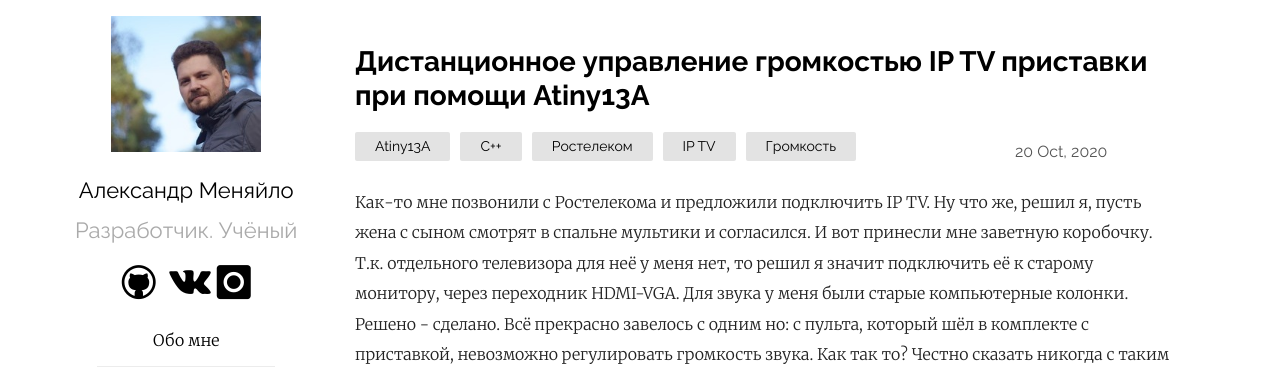
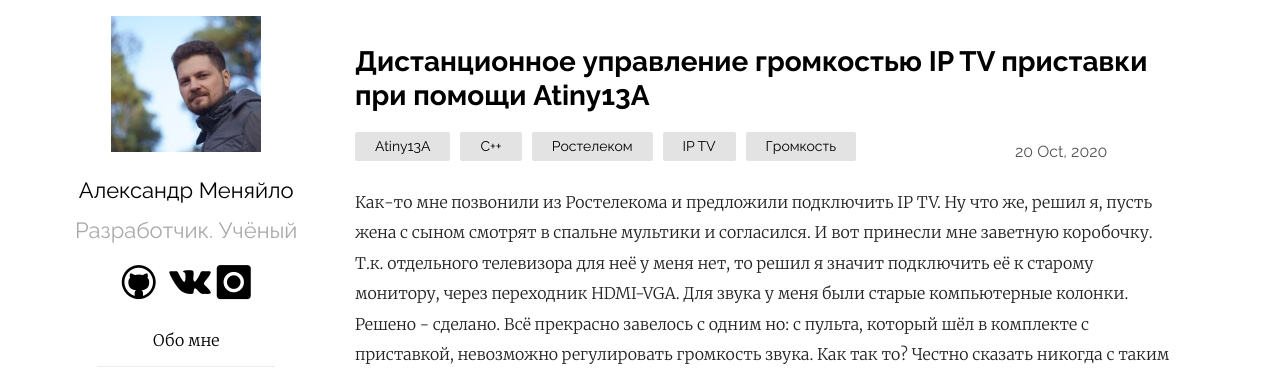
Before and after one commit to Mendeo/mendeo.github.io, a Jekyll site: the page built from _posts/2020-10-20-ip-tv-volume-control.md, in a window 1280 px wide and 900 px high. Shown: the top 374 px of the window. Built offline with Jekyll 4.4.1, drawn with Linux system fonts in a browser that asks for light colours; comment, search, counter and statistics services are not loaded; some of the changed text lies outside the part shown.

Commit message:
Исправление опечатки в статье.

```diff
--- a/_posts/2020-10-20-ip-tv-volume-control.md
+++ b/_posts/2020-10-20-ip-tv-volume-control.md
@@ -2,7 +2,7 @@
 layout: post
 title: Дистанционное управление громкостью IP TV приставки при помощи Atiny13A
 date: 2020-10-20 22:44:00 +03
-modified: 2020-10-22 14:14:00 +03
+modified: 2020-10-22 14:31:00 +03
 categories: Atiny13A
 tags: [Atiny13A, C++, Ростелеком, IP TV, Громкость]
 excerpt_separator: <a name="cut"></a>
@@ -11,7 +11,7 @@ has_scalable_images: true
 ---
 
 
-Как-то мне позвонили с Ростелекома и предложили подключить IP TV. Ну что же, решил я, пусть жена с  сыном смотрят в спальне мультики и согласился. И вот принесли мне заветную коробочку. Т.к. отдельного телевизора для неё у меня нет, то решил я значит подключить её к старому монитору, через переходник HDMI-VGA. Для звука у меня были старые компьютерные колонки. Решено - сделано. Всё прекрасно завелось с одним но: с пульта, который шёл в комплекте с приставкой, невозможно регулировать громкость звука. Как так то? Честно сказать никогда с таким не сталкивался. Особо я в причинах не разбирался, но вроде как пульт от Ростелекома прописывается в телевизоре, так что с пульта меняется громкость на самом телевизоре, а не на выходе из приставки. Удобно? Конечно, если подключить приставку к современному телевизору. А вот вставать с кровати и крутить крутилку на колонках каждый раз, когда нужно поменять громкость - неудобно. Решением этого вопроса и займёмся. Соберём отдельное устройство, которое будет регулировать громкость на наших колонках по сигналу с пульта.
+Как-то мне позвонили из Ростелекома и предложили подключить IP TV. Ну что же, решил я, пусть жена с  сыном смотрят в спальне мультики и согласился. И вот принесли мне заветную коробочку. Т.к. отдельного телевизора для неё у меня нет, то решил я значит подключить её к старому монитору, через переходник HDMI-VGA. Для звука у меня были старые компьютерные колонки. Решено - сделано. Всё прекрасно завелось с одним но: с пульта, который шёл в комплекте с приставкой, невозможно регулировать громкость звука. Как так то? Честно сказать никогда с таким не сталкивался. Особо я в причинах не разбирался, но вроде как пульт от Ростелекома прописывается в телевизоре, так что с пульта меняется громкость на самом телевизоре, а не на выходе из приставки. Удобно? Конечно, если подключить приставку к современному телевизору. А вот вставать с кровати и крутить крутилку на колонках каждый раз, когда нужно поменять громкость - неудобно. Решением этого вопроса и займёмся. Соберём отдельное устройство, которое будет регулировать громкость на наших колонках по сигналу с пульта.
 <a name="cut"></a>
 
 Для начала давайте посмотрим, что за сигналы у нас генерирует пульт при нажатии кнопок "громкость вверх", "громкость вниз" и "mute". В качестве приёмника сигналов с пульта я использовал VS1838B.
```
